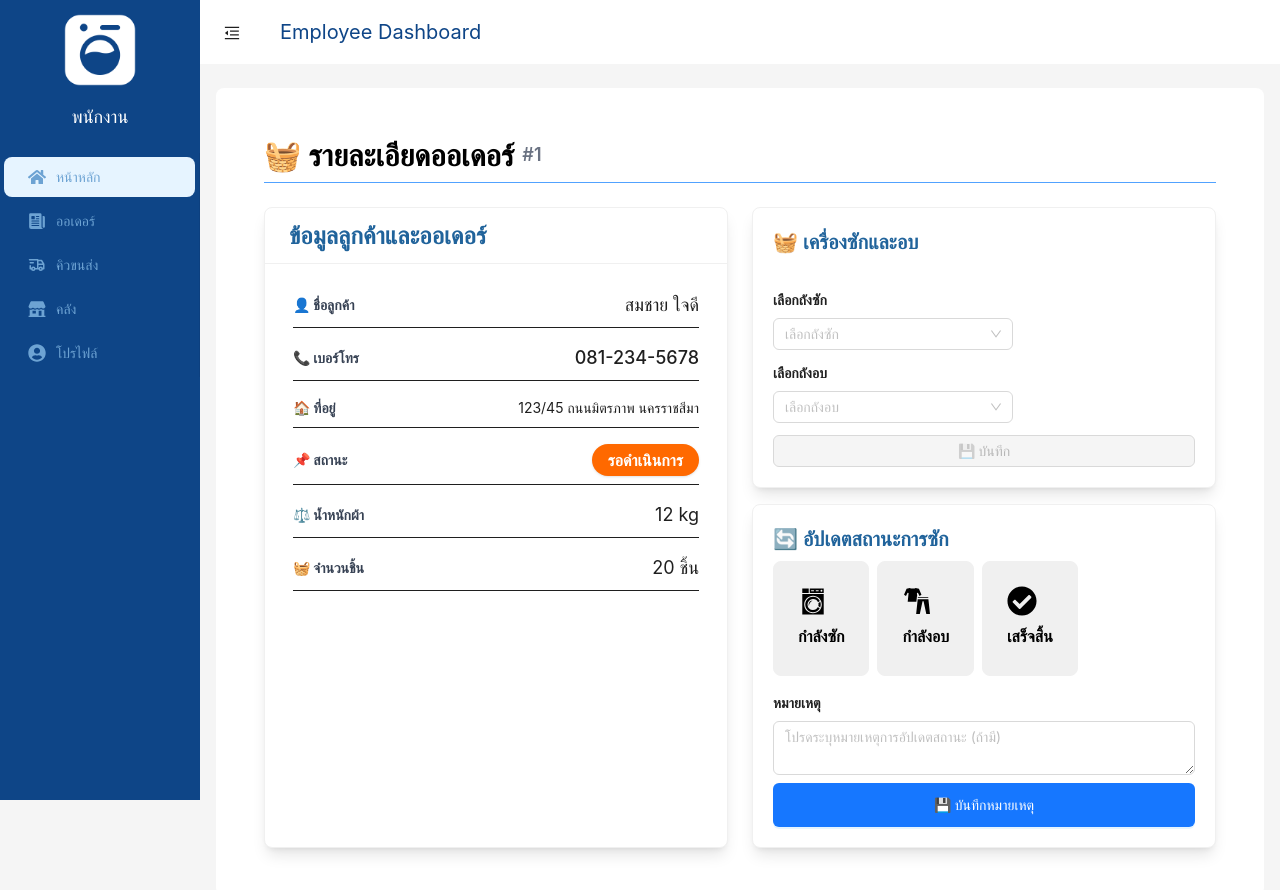
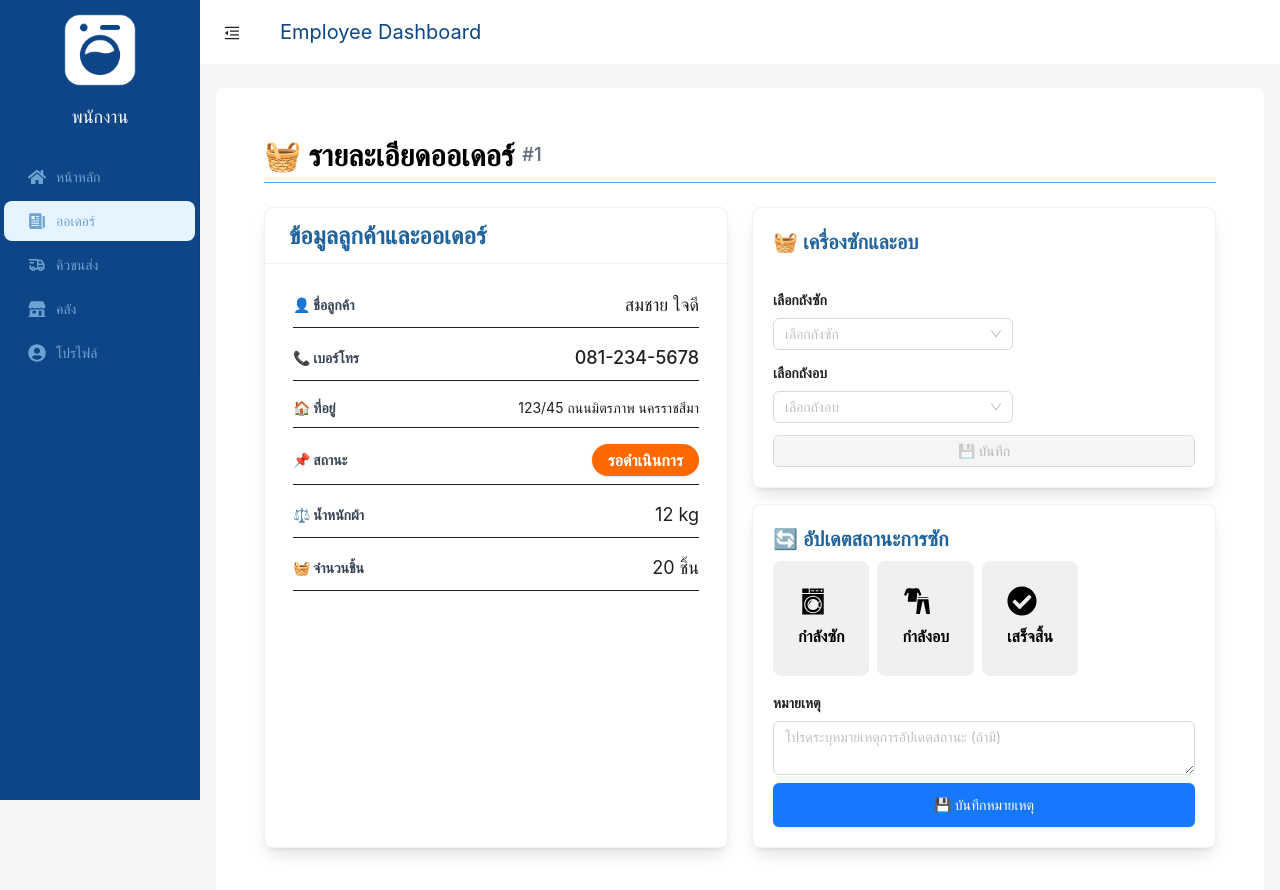
Before and after one commit to OnpreeyaMi/project-sa, a React (Vite) app in the folder frontend/: page /orders/1 in a window 1280 px wide. Shown: the top 890 px of the page. Built offline with nearby package versions, Linux system fonts and the light colour scheme.

Commit message:
แก้Empsiderbar

```diff
--- a/frontend/src/App.tsx
+++ b/frontend/src/App.tsx
@@ -17,11 +17,12 @@ const App: React.FC = () => {
     <BrowserRouter>
 
           <Routes>
-            <Route path="/" element={<EmpSidebar />}/>
+
             <Route path="/Home" element={<HomePage />} />
             <Route path="/order" element={<StatusUpdate/>} />
             <Route path="/TransportQueuePage" element={<TransportQueuePage/>} />
-
+            <Route path="/store" element={<HomePage />} />
+            <Route path="/profile" element={<StatusPage />} />
             <Route path="/orders/:orderId" element={<OrderDetail />} />
             </Routes>
 
--- a/frontend/src/component/layout/Sidebar/EmpSidebar.tsx
+++ b/frontend/src/component/layout/Sidebar/EmpSidebar.tsx
@@ -1,9 +1,10 @@
-import { useNavigate } from "react-router-dom";
+import { useNavigate , useLocation} from "react-router-dom";
 import React, { useState } from 'react';
 import { FaHome,FaUserFriends,FaUserCircle } from "react-icons/fa";
 import { IoNewspaper,IoStorefrontSharp } from "react-icons/io5";
 // import { MdLocalLaundryService } from "react-icons/md";
 import { TbTruckDelivery } from "react-icons/tb";
+
 
 import {
   MenuFoldOutlined,
@@ -12,12 +13,10 @@ import {
 
 import { Button, Col, Layout, Menu, theme } from 'antd';
 import iconWashing from '../../../assets/iconwashing.png';
-// import { LiaUserCogSolid } from "react-icons/lia";
-// import { TbSettings } from "react-icons/tb";
+
 
 
 const { Header, Sider, Content } = Layout;
-
 
 interface SidebarProps {
   children?: React.ReactNode;
@@ -25,6 +24,16 @@ interface SidebarProps {
 
 const EmpSidebar: React.FC<SidebarProps> = ({ children }) => {
   const navigate = useNavigate();
+  const location = useLocation();
+  const getSelectedKey = () => {
+    if (location.pathname.startsWith("/Home")) return "1";;
+    if (location.pathname.startsWith("/order")) return "2";
+    if (location.pathname.startsWith("/TransportQueuePage")) return "3";
+    if (location.pathname.startsWith("/store")) return "4";
+    if (location.pathname.startsWith("/profile")) return "5";
+    return "1"; // default
+  };
+
 
   const [collapsed, setCollapsed] = useState(false);
   const {
@@ -68,7 +77,7 @@ const EmpSidebar: React.FC<SidebarProps> = ({ children }) => {
         //   theme="#0E4587"
           style={{ backgroundColor: '#0E4587', color: 'white' }}
           mode="inline"
-          defaultSelectedKeys={['1']}
+          selectedKeys={[getSelectedKey()]}
           items={[
             {
               key: '1',
```
